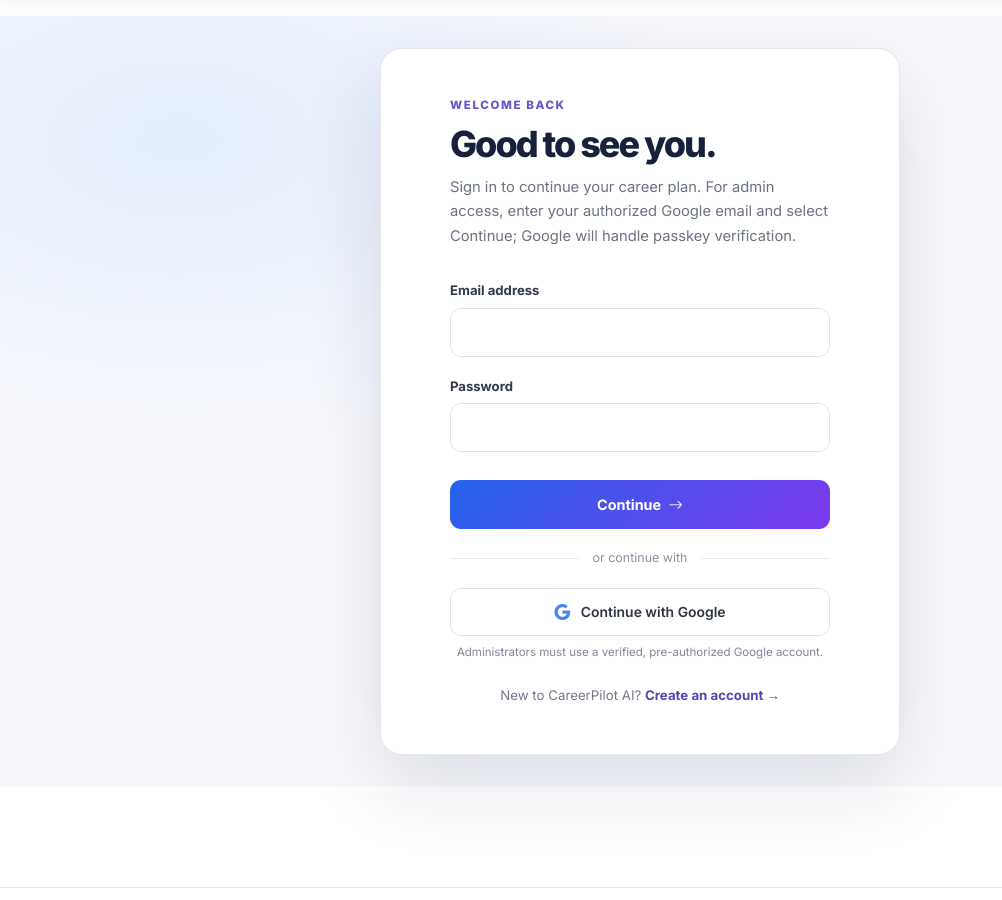
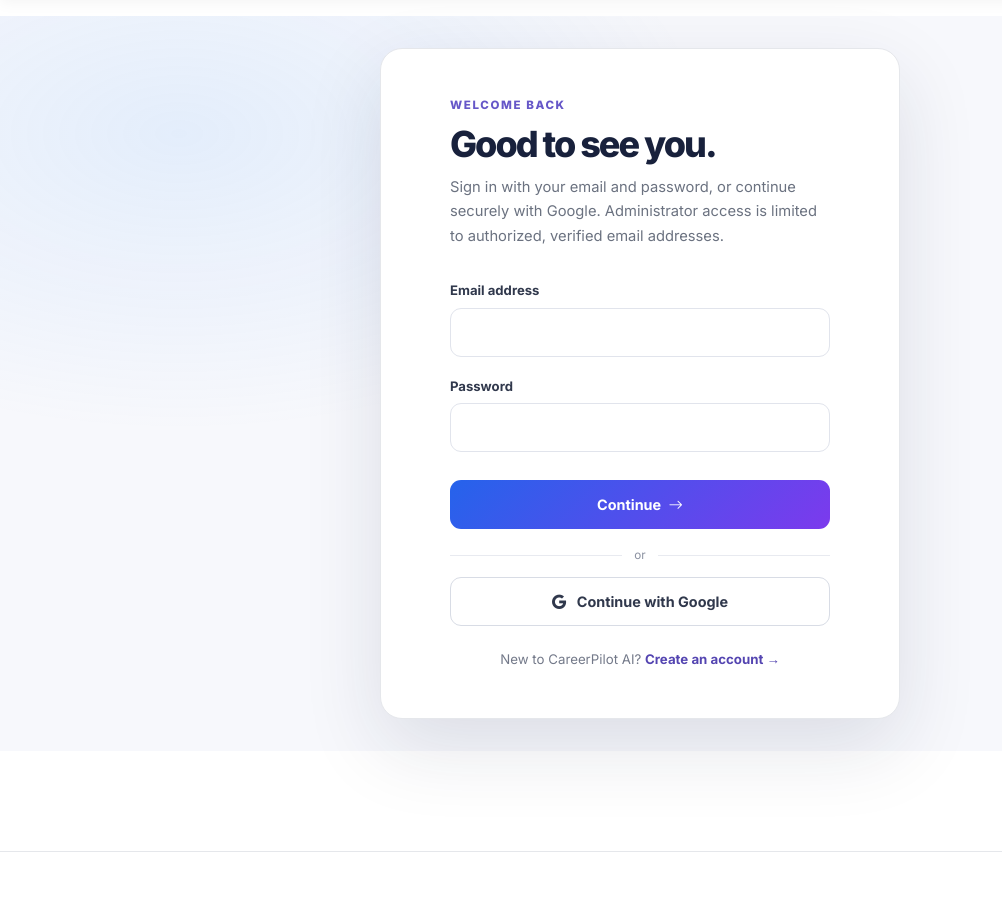
Before and after one commit to Ayush-panda579/CareerPilot-AI---Career-Guidance-Platform, a Flask app: page /login in a window 1280 px wide. Shown: the part 92-992 px from the top of the page, without its empty margins (0-1002 px from the left). Run offline with Flask 3, Linux system fonts and the light colour scheme.

Commit message:
Add Google sign-in with PKCE

```diff
--- a/Agentic-Autonomous-Systems-main/Agentic & Autonomous Systems/CareerPilot AI Agent/app.py
+++ b/Agentic-Autonomous-Systems-main/Agentic & Autonomous Systems/CareerPilot AI Agent/app.py
@@ -1,3 +1,4 @@
+import base64
 import hashlib
 import hmac
 import os
@@ -9,6 +10,7 @@ import uuid
 from datetime import datetime, timedelta, timezone
 from functools import wraps
 from pathlib import Path
+from urllib.parse import parse_qsl, urlencode, urlsplit, urlunsplit
 
 from dotenv import load_dotenv
 from flask import (
@@ -165,11 +167,7 @@ def apply_security_headers(response):
 
 
 def _configured_admin_emails():
-    return {
-        address.strip().lower()
-        for address in os.getenv("PLACEMENTCARE_ADMIN_EMAILS", "").split(",")
-        if address.strip()
-    }
+    return db.configured_admin_emails()
 
 
 def _user_is_admin(user):
@@ -182,27 +180,7 @@ def _user_is_admin(user):
         getattr(user, "email_confirmed_at", None)
         or getattr(user, "confirmed_at", None)
     )
-    if not email or email not in _configured_admin_emails() or not verified:
-        return False
-
-    providers = set()
-    if isinstance(app_metadata, dict):
-        provider = app_metadata.get("provider")
-        if isinstance(provider, str):
-            providers.add(provider.lower())
-        provider_list = app_metadata.get("providers") or []
-        if isinstance(provider_list, (list, tuple, set)):
-            providers.update(item.lower() for item in provider_list if isinstance(item, str))
-    identities = getattr(user, "identities", None) or []
-    for identity in identities:
-        provider = (
-            identity.get("provider")
-            if isinstance(identity, dict)
-            else getattr(identity, "provider", None)
-        )
-        if isinstance(provider, str):
-            providers.add(provider.lower())
-    return "google" in providers
+    return bool(email and email in _configured_admin_emails() and verified)
 
 
 def login_required(view):
@@ -434,6 +412,53 @@ def register():
     return render_template("register.html")
 
 
+@app.route("/auth/google")
+def google_login():
+    if g.current_user is not None:
+        return redirect(url_for("admin_profile" if g.is_admin else "dashboard"))
+
+    if _is_auth_rate_limited():
+        flash("Too many authentication attempts. Wait a few minutes and try again.", "warning")
+        return render_template("login.html"), 429
+
+    callback_url = _auth_redirect_url()
+    if not callback_url:
+        flash("Google sign-in is not configured for this deployment.", "danger")
+        return render_template("login.html"), 503
+
+    code_verifier = secrets.token_urlsafe(48)
+    code_challenge = base64.urlsafe_b64encode(
+        hashlib.sha256(code_verifier.encode("ascii")).digest()
+    ).rstrip(b"=").decode("ascii")
+    oauth_state = secrets.token_urlsafe(32)
+    session["google_oauth_state"] = oauth_state
+    session["google_oauth_verifier"] = code_verifier
+
+    callback_parts = urlsplit(callback_url)
+    callback_query = parse_qsl(callback_parts.query, keep_blank_values=True)
+    callback_query.append(("oauth_state", oauth_state))
+    redirect_to = urlunsplit(
+        (
+            callback_parts.scheme,
+            callback_parts.netloc,
+            callback_parts.path,
+            urlencode(callback_query),
+            callback_parts.fragment,
+        )
+    )
+
+    try:
+        oauth_url = db.sign_in_with_google(redirect_to, code_challenge)
+    except Exception:
+        session.pop("google_oauth_state", None)
+        session.pop("google_oauth_verifier", None)
+        current_app.logger.exception("Could not start Google sign-in")
+        flash("Google sign-in is unavailable right now. Please try again.", "warning")
+        return redirect(url_for("login"))
+
+    return redirect(oauth_url)
+
+
 @app.route("/login", methods=["GET", "POST"])
 def login():
     if g.current_user is not None:
@@ -446,8 +471,6 @@ def login():
 
         email = request.form.get("email", "").strip().lower()
         password = request.form.get("password", "")
-        if email in _configured_admin_emails():
-            return _begin_google_oauth(admin_email=email)
         if not email or not password:
             flash("Enter your email and password.", "warning")
             return render_template("login.html"), 400
@@ -464,56 +487,48 @@ def login():
             return redirect(url_for("login"))
 
         g.auth_session = result.session
+        if _user_is_admin(result.user):
+            flash("Welcome, administrator.", "success")
+            return redirect(url_for("admin_profile"))
         flash("Welcome back.", "success")
         return redirect(url_for("dashboard"))
 
     return render_template("login.html")
 
 
-def _begin_google_oauth(admin_email=None):
-    redirect_url = _auth_redirect_url()
-    if not redirect_url:
-        flash("Google sign-in is not configured for this deployment yet.", "warning")
-        return redirect(url_for("login"))
-
-    try:
-        oauth_url, code_verifier = db.start_oauth("google", redirect_url)
-    except Exception:
-        current_app.logger.exception("Could not start Google sign-in")
-        flash("Google sign-in is unavailable right now. Please try again later.", "warning")
-        return redirect(url_for("login"))
-
-    session["google_oauth_verifier"] = code_verifier
-    session["google_oauth_started_at"] = int(time.time())
-    session.pop("google_admin_email", None)
-    if admin_email:
-        session["google_admin_email"] = admin_email
-    return redirect(oauth_url)
-
-
-@app.route("/auth/google")
-def google_login():
-    if g.current_user is not None:
-        return redirect(url_for("admin_profile" if g.is_admin else "dashboard"))
-    if _is_auth_rate_limited():
-        flash("Too many authentication attempts. Wait a few minutes and try again.", "warning")
-        return redirect(url_for("login"))
-    return _begin_google_oauth()
-
-
 @app.route("/auth/callback")
 def auth_callback():
     if request.args.get("error"):
+        session.pop("google_oauth_state", None)
         session.pop("google_oauth_verifier", None)
-        session.pop("google_oauth_started_at", None)
-        session.pop("google_admin_email", None)
-        flash("Google sign-in could not be completed. Please try again.", "warning")
+        flash("Authentication could not be completed. Please try again.", "warning")
         return redirect(url_for("login"))
 
     token_hash = request.args.get("token_hash", "").strip()
     token_type = request.args.get("type", "signup").strip()
     code = request.args.get("code", "").strip()
-    admin_email = None
+    has_google_state = "oauth_state" in request.args
+    code_verifier = None
+
+    if has_google_state:
+        expected_state = session.pop("google_oauth_state", "")
+        code_verifier = session.pop("google_oauth_verifier", "")
+        returned_state = request.args.get("oauth_state", "")
+        if (
+            not isinstance(expected_state, str)
+            or not isinstance(code_verifier, str)
+            or not expected_state
+            or not code_verifier
+            or not hmac.compare_digest(expected_state, returned_state)
+            or not code
+        ):
+            flash("Google sign-in could not be verified. Please try again.", "warning")
+            return redirect(url_for("login"))
+    elif session.get("google_oauth_state"):
+        session.pop("google_oauth_state", None)
+        session.pop("google_oauth_verifier", None)
+        flash("Google sign-in could not be verified. Please try again.", "warning")
+        return redirect(url_for("login"))
 
     try:
         if token_hash:
@@ -526,25 +541,15 @@ def auth_callback():
                 token_type if token_type in allowed_types else "signup",
             )
         elif code:
-            admin_email = session.pop("google_admin_email", None)
-            code_verifier = session.pop("google_oauth_verifier", None)
-            started_at = session.pop("google_oauth_started_at", None)
-            if code_verifier:
-                try:
-                    is_expired = not started_at or time.time() - int(started_at) > 600
-                except (TypeError, ValueError):
-                    is_expired = True
-                if is_expired:
-                    flash("That Google sign-in link expired. Please try again.", "warning")
-                    return redirect(url_for("login"))
-                result = db.exchange_auth_code(code, code_verifier)
-            else:
-                result = db.exchange_auth_code(code)
+            result = (
+                db.exchange_auth_code(code, code_verifier)
+                if code_verifier
+                else db.exchange_auth_code(code)
+            )
         else:
             flash("That confirmation link is invalid or expired.", "warning")
             return redirect(url_for("login"))
     except Exception:
-        session.pop("google_admin_email", None)
         current_app.logger.exception("Supabase authentication callback failed")
         flash("Sign-in could not be completed. Please try again.", "warning")
         return redirect(url_for("login"))
@@ -553,21 +558,13 @@ def auth_callback():
         flash("Please sign in to continue.", "info")
         return redirect(url_for("login"))
 
-    if admin_email:
-        authenticated_email = (
-            getattr(result.user, "email", "") or ""
-        ).strip().lower()
-        if authenticated_email != admin_email or not _user_is_admin(result.user):
-            flash("That Google account is not authorized for administrator access.", "danger")
-            return redirect(url_for("login"))
-        g.auth_session = result.session
-        flash("Welcome, administrator.", "success")
-        return redirect(url_for("admin_profile"))
-
     g.auth_session = result.session
     if token_type in {"invite", "recovery"}:
         flash("Your email link is confirmed. Set a password to continue.", "success")
         return redirect(url_for("set_password"))
+    if _user_is_admin(result.user):
+        flash("Welcome, administrator.", "success")
+        return redirect(url_for("admin_profile"))
     flash("You are signed in. Your account is ready.", "success")
     return redirect(url_for("dashboard"))
 
--- a/Agentic-Autonomous-Systems-main/Agentic & Autonomous Systems/CareerPilot AI Agent/templates/login.html
+++ b/Agentic-Autonomous-Systems-main/Agentic & Autonomous Systems/CareerPilot AI Agent/templates/login.html
@@ -28,18 +28,15 @@
     .auth-form-content .form-control { min-height: 49px; border-color: #e1e4ec; border-radius: 11px; background: #fff; font-size: .9rem; }
     .auth-form-content .form-control:focus { border-color: #6657c8; box-shadow: 0 0 0 .2rem rgba(102,87,200,.13); }
     .auth-submit { min-height: 49px; margin-top: .25rem; border-radius: 11px; font-size: .9rem; font-weight: 650; }
-    .auth-divider { display:flex; align-items:center; gap:.85rem; margin:1.25rem 0; color:#8b92a0; font-size:.78rem; }
-    .auth-divider::before,.auth-divider::after { content:""; height:1px; flex:1; background:#e8eaf0; }
-    .google-auth-button { display:flex; justify-content:center; align-items:center; gap:.65rem; min-height:48px; border:1px solid #e1e4ec; border-radius:11px; background:#fff; color:#303544; font-size:.87rem; font-weight:600; text-decoration:none; transition:background .2s ease,border-color .2s ease,transform .2s ease; }
-    .google-auth-button:hover { color:#202124; border-color:#c7cbd5; background:#fafbff; transform:translateY(-1px); }
-    .google-auth-button i { color:#4285f4; font-size:1rem; }
-    .auth-provider-note { color:#818797; font-size:.72rem; line-height:1.55; }
+    .auth-divider { display:flex; align-items:center; gap:.75rem; margin:1.1rem 0 0; color:#8a90a0; font-size:.73rem; }
+    .auth-divider::before, .auth-divider::after { content:""; flex:1; height:1px; background:#e8eaf0; }
+    .google-signin { display:flex; align-items:center; justify-content:center; gap:.65rem; min-height:49px; margin-top:.8rem; border:1px solid #d8dce5; border-radius:11px; color:#30384c; font-size:.9rem; font-weight:650; }
+    .google-signin:hover, .google-signin:focus-visible { border-color:#aeb4c2; background:#f8f9fc; color:#18213c; }
     .auth-switch { margin:1.5rem 0 0; color:#737989; font-size:.83rem; text-align:center; }
     .auth-switch a { color:#5445b1; font-weight:700; text-decoration:none; }
     .auth-switch a:hover { text-decoration:underline; }
     @media (max-width: 760px) { .auth-shell { max-width: 560px; grid-template-columns: 1fr; } .auth-art { min-height: 280px; padding: 1.4rem 1.5rem; } .auth-art::before { background-position: center 40%; } .auth-art-copy { margin-top: 3rem; } .auth-art h2 { font-size: 2rem; } .auth-art-copy > p { max-width: 420px; font-size: .85rem; } .auth-path { margin-top: 1rem; } .auth-path-step { font-size: .65rem; } .auth-path-line { width: 18px; } .auth-art-foot { display:none; } .auth-form-panel { padding: 2rem 1.5rem 2.25rem; } }
     @media (max-width: 380px) { .auth-art { min-height: 250px; } .auth-path { gap: .35rem; } .auth-path-step { gap: .3rem; font-size: .59rem; } .auth-path-step i { width: 22px; height: 22px; } }
-    @media (prefers-reduced-motion: reduce) { .google-auth-button { transition: none; } }
     .auth-page { min-height: calc(100vh - 110px); padding-block: 2rem; }
     .auth-shell { width: min(100%, 520px); grid-template-columns: 1fr; border-radius: 22px; }
     .auth-art { display: none; }
@@ -67,7 +64,7 @@
             <div class="auth-form-content">
                 <p class="auth-kicker">Welcome back</p>
                 <h1 id="sign-in-title">Good to see you.</h1>
-                <p class="auth-intro">Sign in to continue your career plan. For admin access, enter your authorized Google email and select Continue; Google will handle passkey verification.</p>
+                <p class="auth-intro">Sign in with your email and password, or continue securely with Google. Administrator access is limited to authorized, verified email addresses.</p>
 
                 <form method="post" action="{{ url_for('login') }}" aria-labelledby="sign-in-title">
                     <div class="mb-3">
@@ -76,17 +73,13 @@
                     </div>
                     <div class="mb-4">
                         <label class="form-label" for="password">Password</label>
-                        <input class="form-control" id="password" type="password" name="password" autocomplete="current-password">
+                        <input class="form-control" id="password" type="password" name="password" autocomplete="current-password" required>
                     </div>
                     <button class="btn btn-gradient auth-submit w-100" type="submit">Continue <i class="bi bi-arrow-right ms-1" aria-hidden="true"></i></button>
                 </form>
 
-                <div class="auth-divider" aria-hidden="true">or continue with</div>
-                <a class="google-auth-button" href="{{ url_for('google_login') }}">
-                    <i class="bi bi-google" aria-hidden="true"></i>
-                    <span>Continue with Google</span>
-                </a>
-                <p class="auth-provider-note text-center mt-2 mb-0">Administrators must use a verified, pre-authorized Google account.</p>
+                <div class="auth-divider" aria-hidden="true">or</div>
+                <a class="btn google-signin w-100" href="{{ url_for('google_login') }}"><i class="bi bi-google" aria-hidden="true"></i><span>Continue with Google</span></a>
 
                 <p class="auth-switch">New to CareerPilot AI? <a href="{{ url_for('register') }}">Create an account <span aria-hidden="true">→</span></a></p>
             </div>
```
Also changed, not shown: Agentic-Autonomous-Systems-main/Agentic & Autonomous Systems/CareerPilot AI Agent/db.py (+30 -27 lines), Agentic-Autonomous-Systems-main/Agentic & Autonomous Systems/CareerPilot AI Agent/templates/register.html (+0 -14 lines), Agentic-Autonomous-Systems-main/Agentic & Autonomous Systems/CareerPilot AI Agent/tests/test_app_smoke.py (+99 -69 lines), Agentic-Autonomous-Systems-main/Agentic & Autonomous Systems/CareerPilot AI Agent/tests/test_db.py (+28 -23 lines).
